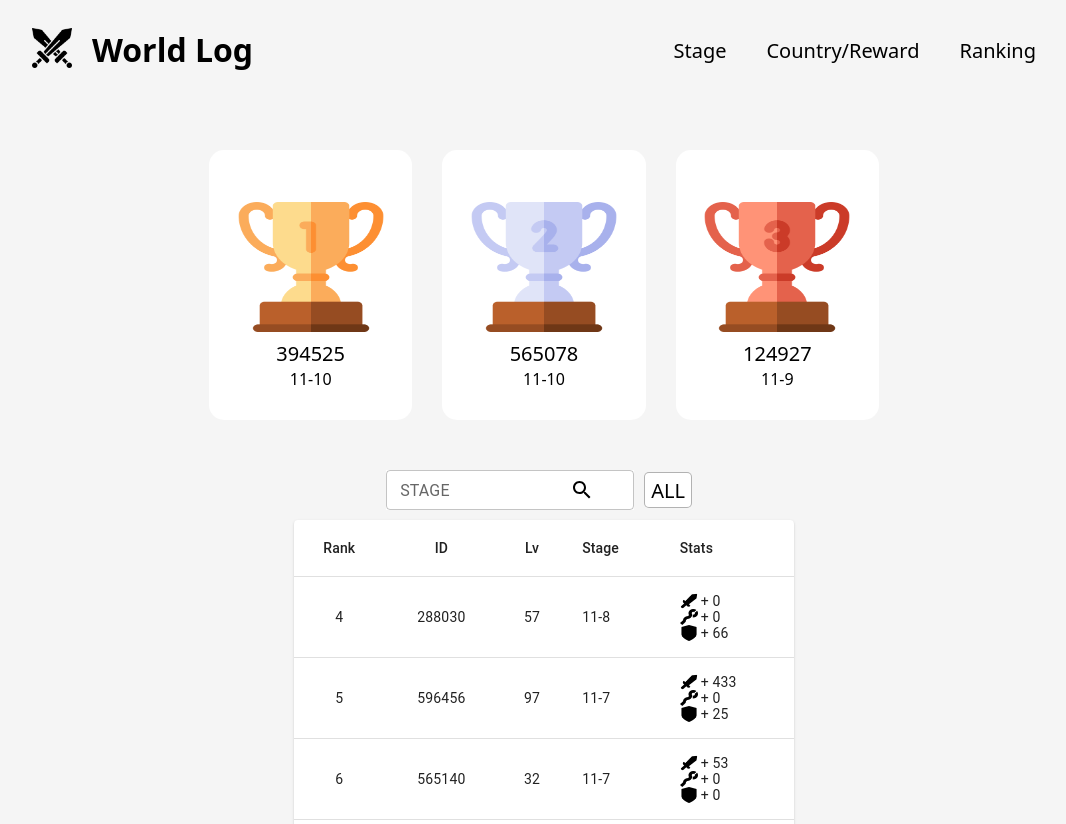
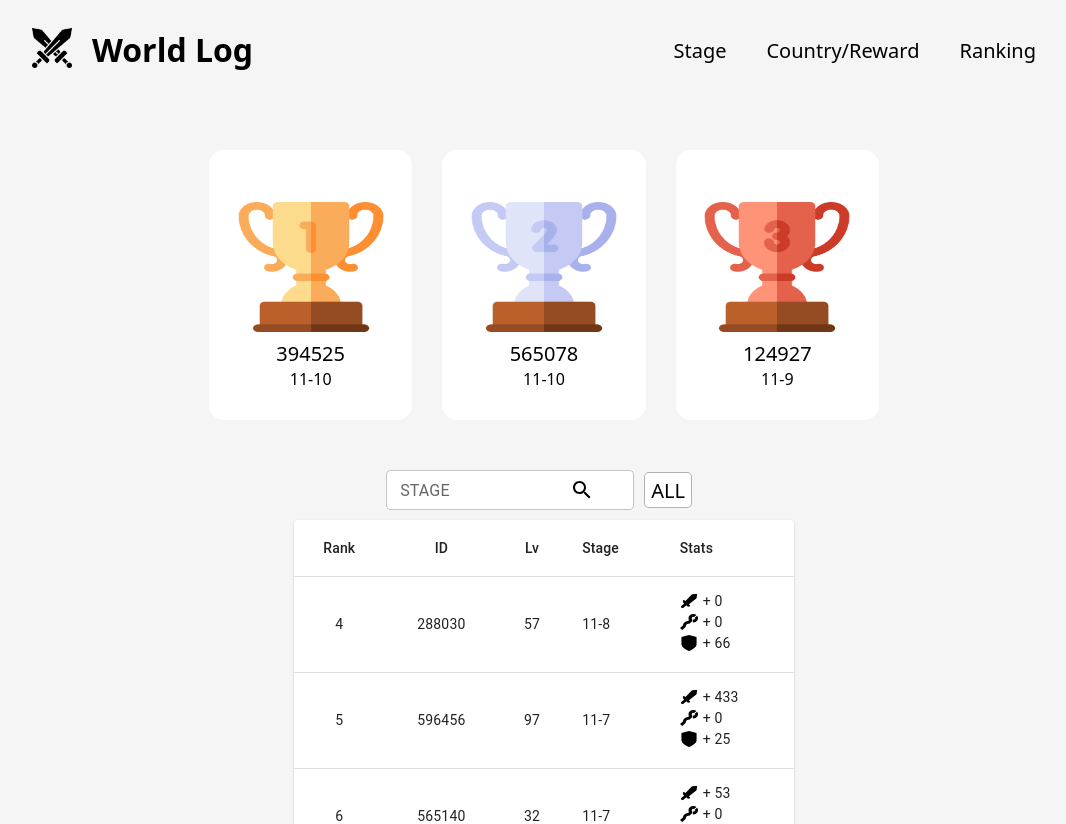
Before and after one commit to ghbaekdev/worlds, a Next.js app: page / in a window 1280 px wide. Shown: the top 824 px of the page, without its empty margins (96-1162 px from the left). Built offline with nearby package versions, Linux system fonts and the light colour scheme.

Commit message:
refactor(rankingtable) 아이콘 간격 수정

```diff
--- a/components/RankingTable/RankingTable.tsx
+++ b/components/RankingTable/RankingTable.tsx
@@ -127,9 +127,9 @@ const StatsBox = styled.div`
 const Stats = styled.div`
   height: 16px;
   display: flex;
-
+  margin-bottom: 5px;
   span {
-    margin: 0 0 3px 3px;
+    margin-left: 5px;
     font-size: 14px;
     line-height: 16px;
     text-align: center;
```
